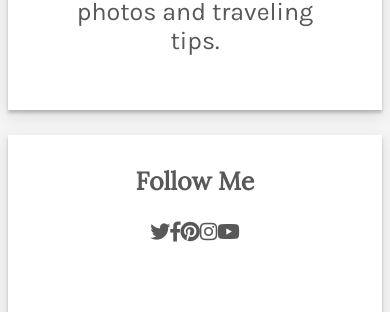
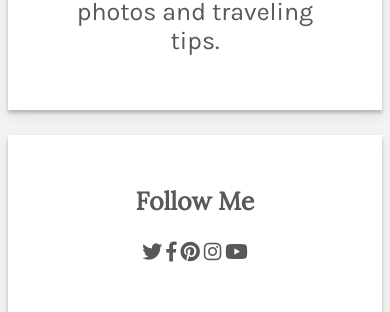
Before and after one commit to mawa95/Blog_Template, a React app: page / in a window 390 px wide. Shown: the part 6693-7005 px from the top of the page. Built offline with nearby package versions, Linux system fonts and the light colour scheme.

Commit message:
done follow section for tablet

```diff
--- a/scss/partials/_follow.scss
+++ b/scss/partials/_follow.scss
@@ -1,15 +1,16 @@
 .follow{
-  height: 300px;
-
+  height: 200px;
   .follow_title{
-    padding-top: 30px;
+    padding-top: 50px;
     text-align: center;
     font-size: 5rem;
     font-family: $lora;
   }
   .icons{
+    margin: 0 auto;
+    width: 30%;
     display: flex;
-    justify-content: center;
+    justify-content: space-around;
     align-items: center;
     font-size: 4rem;
     i{
```
